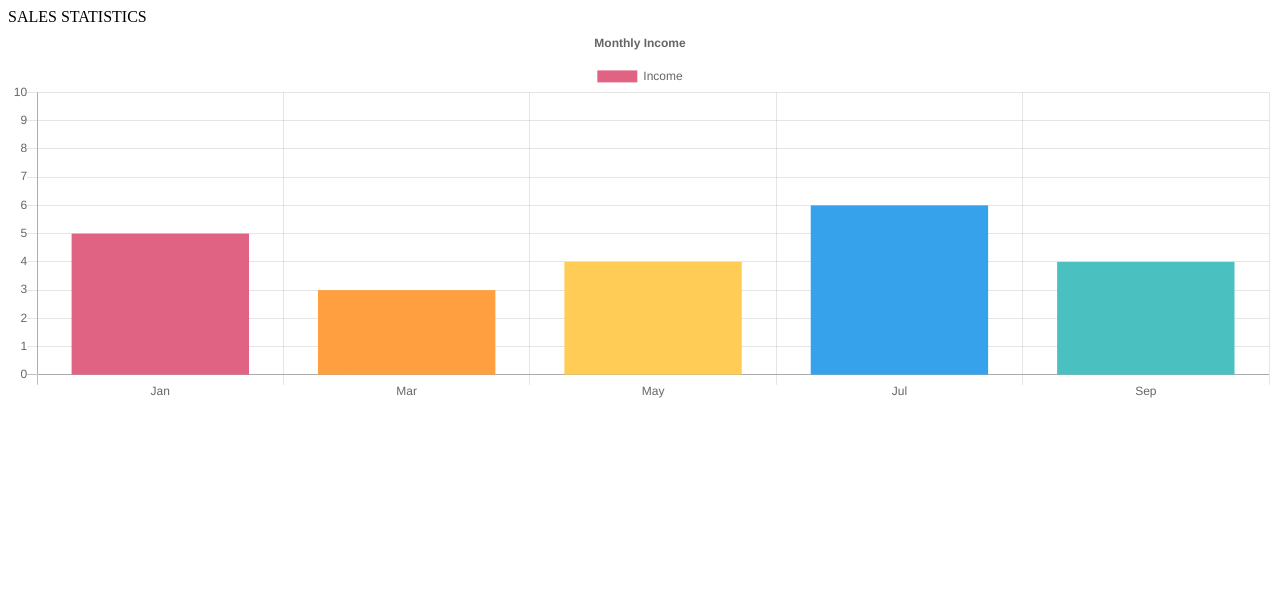
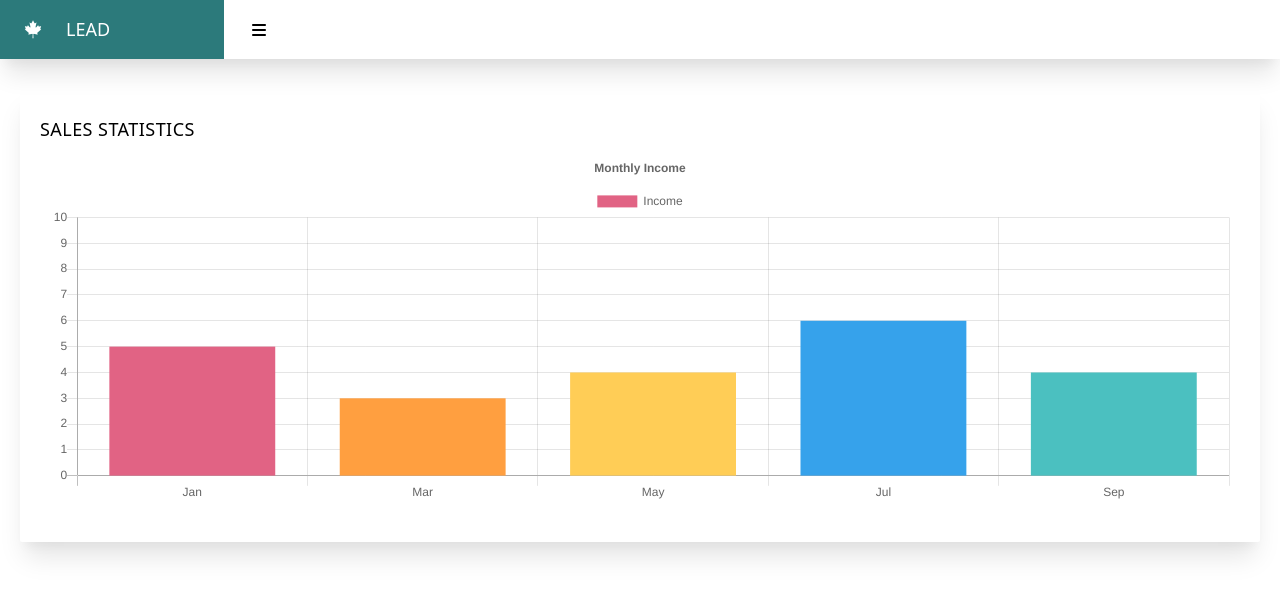
Before and after one commit to yencs2u/Fullstack360, a Nuxt app: page /dashboard in a window 1280 px wide. Shown: the top 596 px of the page. Built offline with nearby package versions, Linux system fonts and the light colour scheme; a small style sheet from the web is missing.

Commit message:
T6 Navigation

```diff
--- /dev/null
+++ b/components/items/MenuLink.vue
@@ -0,0 +1,22 @@
+<template>
+    <nuxt-link :to="url" class="
+        w-56
+        py-4
+        transition-all
+        duration-500
+        ease-in-out
+        focus:outline-none
+        active:outline-none
+        "
+        >
+        <slot name="icon-word"></slot>
+    </nuxt-link>
+</template>
+<script>
+
+export default {
+    props:{
+        url: String
+    }
+}
+</script>
--- /dev/null
+++ b/components/items/NaviButton.vue
@@ -0,0 +1,23 @@
+<template>
+    <button @click="callback"
+        class="
+            transition
+            duration-300
+            ease-in-out
+            py-4
+            px-6
+            text-center
+            focus:outline-none
+            active:outline-none
+        "
+    >
+        <slot name="button-icon"></slot>
+    </button>
+</template>
+<script>
+export default {
+    props:{
+        callback: Function
+    }
+}
+</script>
--- /dev/null
+++ b/components/navi/Wrapper.vue
@@ -0,0 +1,37 @@
+<template>
+    <div class="flex shadow-xl bg-white w-full items-center justify-
+between">
+    <div class="flex">
+        <menuLink :url="'/dashboard'" class="text-white bg-teal-600 hover:bg-teal-700">
+            <template v-slot:icon-word>
+                <div class="flex items-center justify-start text-lg
+overflow-x-hidden">
+                    <i class="fab fa-canadian-maple-leaf ml-6 mr-4"></i>
+                    <label class="ml-2 font-medium font-sans tracking-
+wide">
+                        LEAD
+                    </label>
+                </div>
+            </template>
+        </menuLink>
+
+       <naviButton
+        class="hover:bg-gray-300 hover:text-gray-600 mx-1">
+            <template v-slot:button-icon>
+                <i class="fas fa-bars"></i>
+            </template>
+        </naviButton>
+    </div>
+     </div>
+</template>
+
+<script>
+    import NaviButton from "~/components/items/NaviButton.vue";
+    import MenuLink from "~/components/items/MenuLink.vue";
+    export default {
+        components:{
+            NaviButton,
+            MenuLink
+        }
+    }
+</script>
--- a/layouts/dashboard.vue
+++ b/layouts/dashboard.vue
@@ -1,10 +1,21 @@
 <template>
-    <div>
-        <nuxt class="bg=gray-200 w-full h-screen"/>
+    <div class="flex flex-col h-screen relative w-screen">
+        <naviWrapper class="absolute top-0 z-30 w-screen"/>
+        <div class="flex-1">
+            <div class="flex">
+                <nuxt class="pt-20 bg=gray-200 w-full h-screen pb-5 px-5 overflow-y-auto"/>
+            </div>
+        </div>
     </div>
 </template>
+
 <script>
+    import NaviWrapper from '~/components/navi/Wrapper.vue';
+
     export default {
         name:"dashboard",
+        components:{
+            NaviWrapper
+        }
     }
-</scrept>
+</script>
--- a/nuxt.config.js
+++ b/nuxt.config.js
@@ -17,7 +17,7 @@ module.exports = {
     ],
     script:[
       { src: 'https://code.jquery.com/jquery-3.4.1.slim.min.js', type:'text/javascript'},
-      {scr: 'https://kit.fontawesome.com/0e8de9da22.js'},crossorigin:'anonymous', type:'text/javascript'},
+      { src: 'https://kit.fontawesome.com/0e8de9da22.js',crossorigin: 'anonymous', type:'text/javascript'},
     ]
 
   },
--- a/pages/index.vue
+++ b/pages/index.vue
@@ -54,6 +54,13 @@
     import InputElement from "~/components/items/Input.vue";
 
   export default {
+  transition: {
+    name:"inventory",
+    mode:"out-in",
+    duration: {enter: 1000, leave: 500},
+    enterActiveClass: "animated fadeIn",
+    leaveActiveClass: "animated fadeOut"
+  },
   components: {
     Logo,
     InputElement
```
